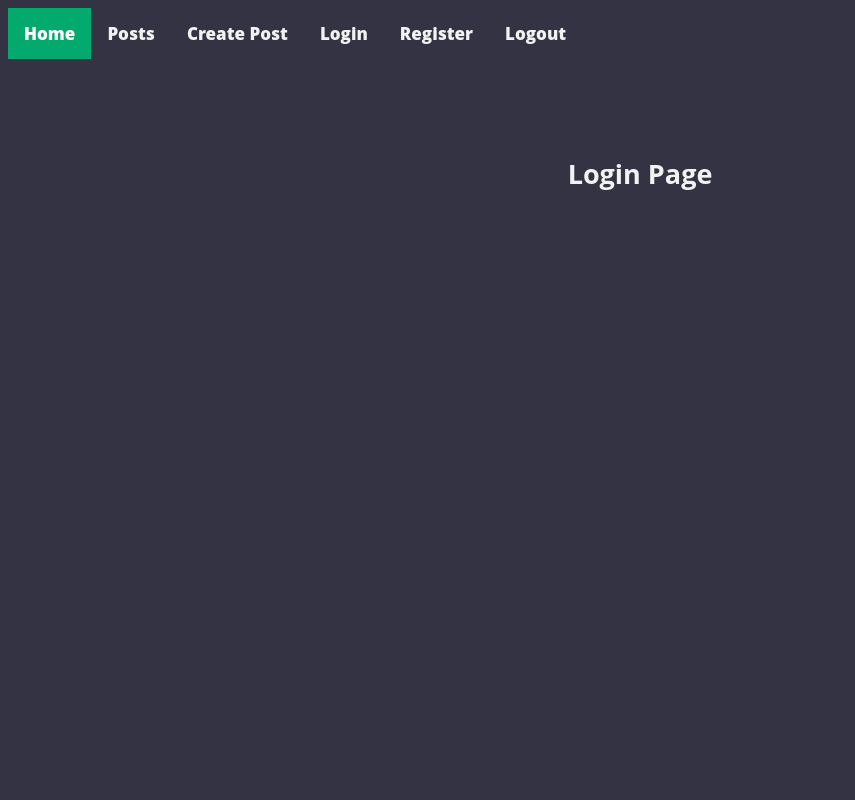
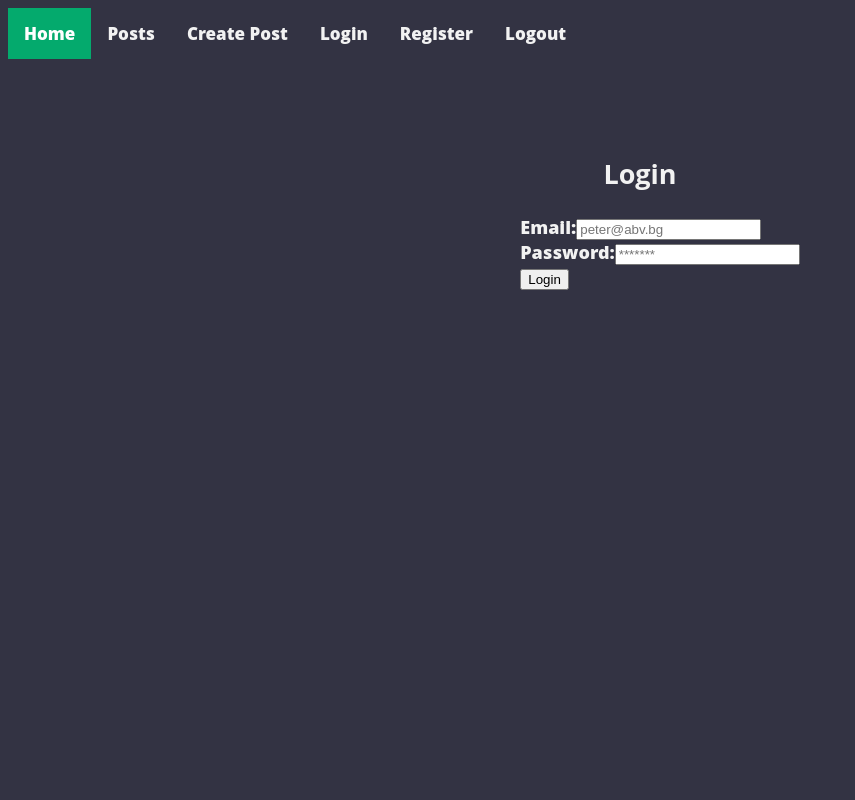
Before and after one commit to ZlatomirK/SoftUni-ReactProject, a React (Vite) app in the folder client/: page /login in a window 1280 px wide. Shown: the top 800 px of the page, without its empty margins (0-855 px from the left). Built offline with nearby package versions, Linux system fonts and the light colour scheme.

Commit message:
added login form to login component

```diff
--- a/client/src/components/Login.jsx
+++ b/client/src/components/Login.jsx
@@ -1,7 +1,39 @@
 const Login = () => {
   return (
     <main>
-      <h2>Login Page</h2>
+      <section id="login-page">
+        <div className="loginSection">
+          <form method="POST" className="loginForm">
+            <h2>Login</h2>
+            <ul className="noBullet">
+              <li>
+                <label htmlFor="email">Email:</label>
+                <input
+                  type="text"
+                  className="inputFields"
+                  id="email"
+                  name="email"
+                  placeholder="peter@abv.bg"
+                />
+              </li>
+              <li>
+                <label htmlFor="password">Password:</label>
+                <input
+                  type="password"
+                  className="inputFields"
+                  id="password"
+                  name="password"
+                  placeholder="*******"
+                />
+              </li>
+
+              <li id="center-btn">
+                <button id="login-btn">Login</button>
+              </li>
+            </ul>
+          </form>
+        </div>
+      </section>
     </main>
   );
 };
```
